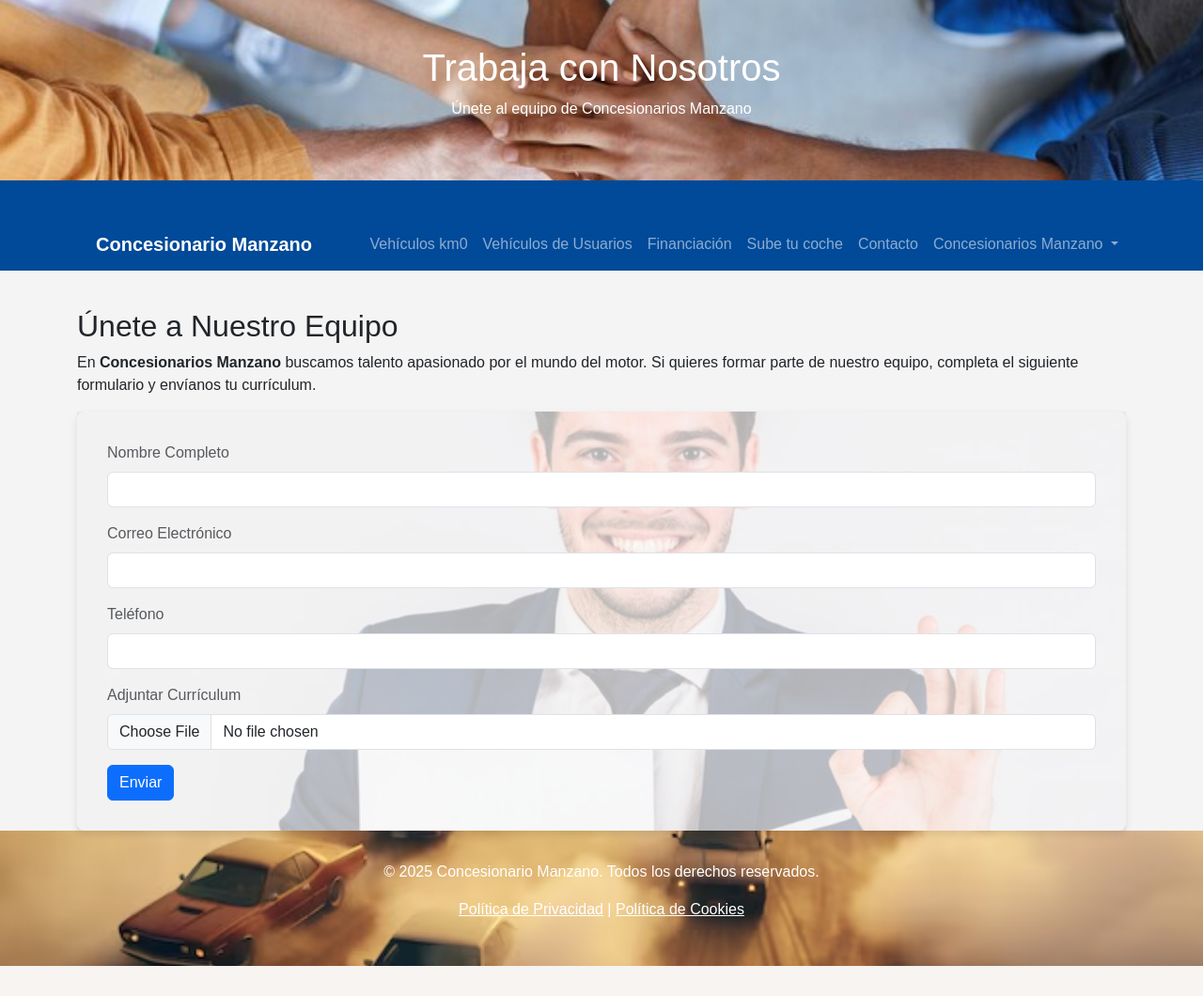
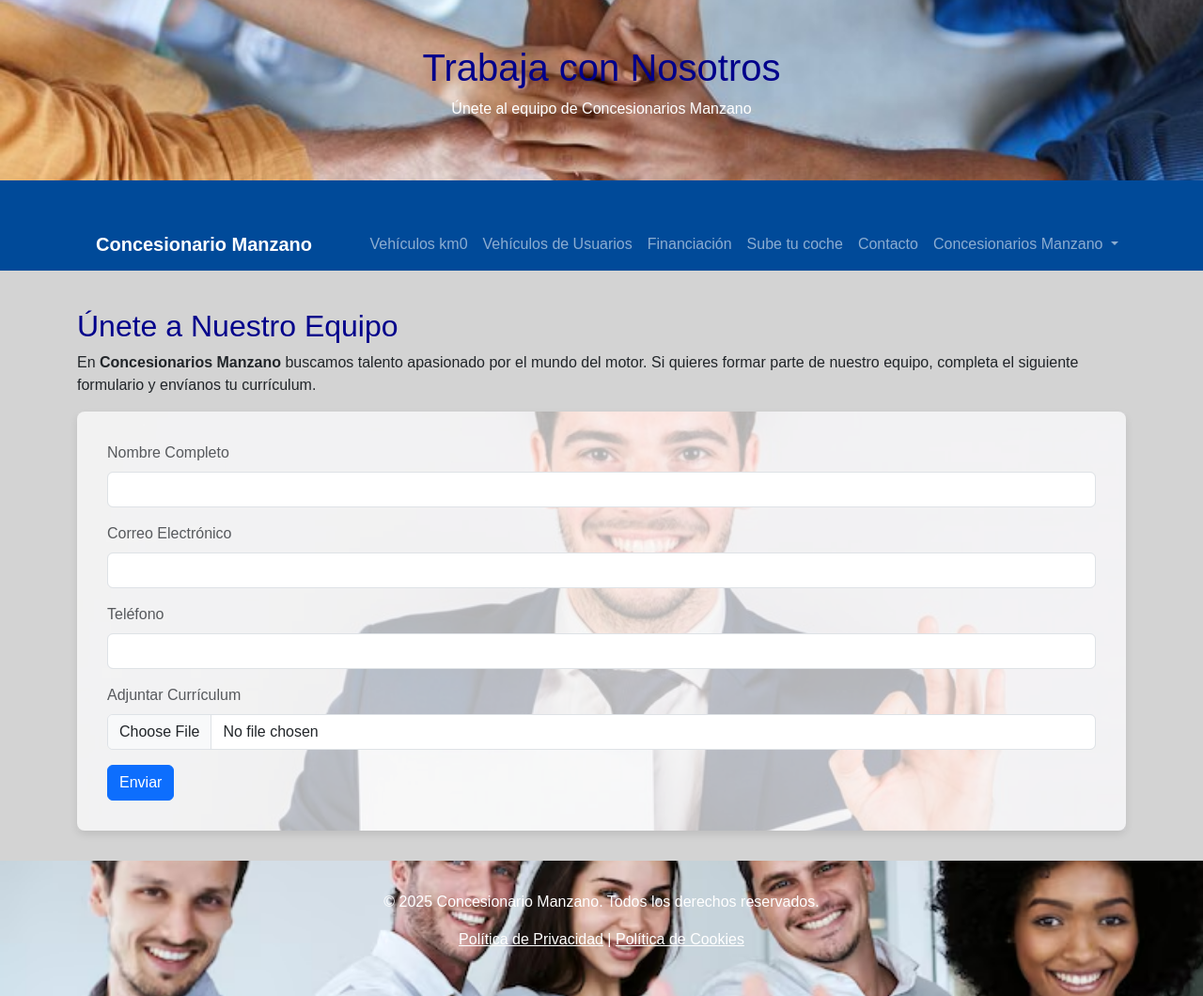
Before and after one commit to AlbertoManzano04/Proyecto, a PHP site: page /trabajaConNosotros.php in a window 1280 px wide. Shown: the whole page at 94% size. Before the commit the page ends 1028 px from the top, so only its background shows below. Run offline with PHP 8.4, Linux system fonts and the light colour scheme.

Commit message:
cambios e las fotos del header y footer y en los formularios ademas correcion de errores simples y dos vehiculos de usuarios añadidos para testear

```diff
--- a/contacto.php
+++ b/contacto.php
@@ -73,6 +73,9 @@
             font-weight: bold;
             padding: 2rem 0;
             text-align: center;
+        }
+        h1,h2{
+            color: darkblue;
         }
         nav {
             background-color: #004A99;
--- a/nosotros.php
+++ b/nosotros.php
@@ -83,6 +83,9 @@
             padding: 2rem 0;
             text-align: center;
             background-position: center 30%;
+        }
+        h1, h2 {
+            color: darkblue;
         }
     </style>
 </head>
--- a/trabajaConNosotros.php
+++ b/trabajaConNosotros.php
@@ -55,7 +55,10 @@
     <title>Trabaja con Nosotros - Concesionario Manzano</title>
     <link href="https://cdn.jsdelivr.net/npm/bootstrap@5.3.0/dist/css/bootstrap.min.css" rel="stylesheet">
     <style>
-        body { font-family: Arial, sans-serif; background-color: #f4f4f4; }
+        body {
+            font-family: Arial, sans-serif;
+            background-color: lightgray;
+        }
         header {
             background: url('./images/trabajaJuntos.jpg') no-repeat center/cover;
             color: white;
@@ -64,14 +67,26 @@
             background-position: center 30%;
         }
         footer {
-            background: url('./images/juntos.avif') no-repeat center/cover;
+            background: url('./images/juntos2.avif') no-repeat center/cover;
             color: white;
             padding: 2rem 0;
             text-align: center; }
-        nav { background-color: #004A99; }
-        nav a { color: white; font-weight: bold; padding: 15px 20px; display: inline-block; text-decoration: none; }
-        nav a:hover { background-color: #0066CC; border-radius: 5px; }
-        .container { margin-top: 40px; }
+        nav {
+            background-color: #004A99;
+        }
+        nav a {
+            color: white;
+            font-weight: bold;
+            padding: 15px 20px;
+            display: inline-block;
+            text-decoration: none; }
+        nav a:hover {
+            background-color: #0066CC;
+            border-radius: 5px;
+        }
+        .container {
+            margin-top: 40px;
+        }
 
         .form-area {
             position: relative;
@@ -79,6 +94,7 @@
             padding: 2rem;
             border-radius: 8px;
             box-shadow: 0px 4px 8px rgba(0, 0, 0, 0.1);
+            margin-bottom: 2rem;
         }
 
         .form-area::before {
@@ -99,11 +115,8 @@
             position: relative;
             z-index: 1; /* Asegura que los campos estén encima de la imagen */
         }
-        footer {
-            background: url('./images/vehiculos3.avif') no-repeat center/cover;
-            color: white;
-            padding: 2rem 0;
-            text-align: center;
+        h1, h2 {
+            color: darkblue;
         }
     </style>
 </head>
```
Also changed, not shown: financiacion.php (+5 -2 lines), subeTuCoche.php (+5 -3 lines), vehiculos.php (+7 -1 lines), vehiculosUsuarios.php (+8 -1 lines), images/CAMIONETA.avif (added), images/roll.jpeg (added).
